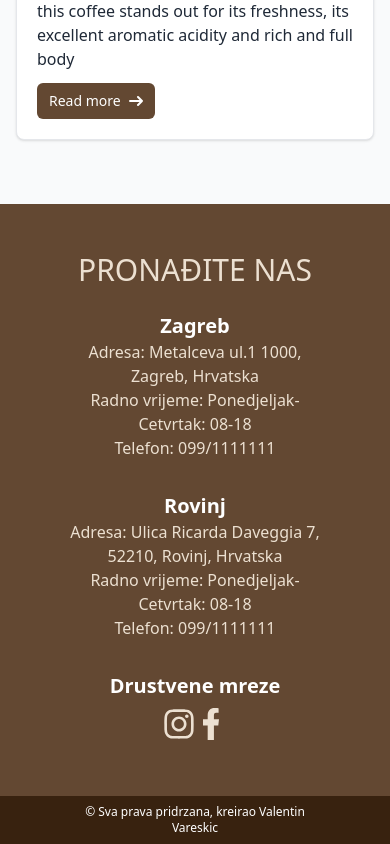
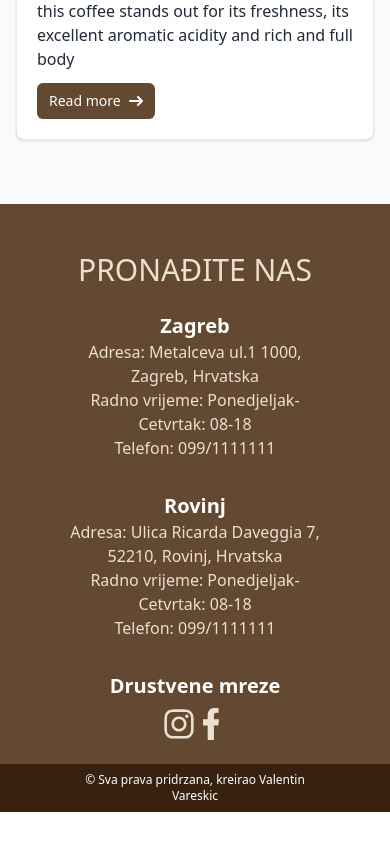
Before and after one commit to valentin994/augusto, a SvelteKit app: page / in a window 390 px wide. Shown: the part 3658-4502 px from the top of the page. After the commit the page ends 4470 px from the top, so only its background shows below. Built offline with nearby package versions, Linux system fonts and the light colour scheme; a web font is replaced by a local one.

Commit message:
various updates

```diff
--- a/src/routes/+page.svelte
+++ b/src/routes/+page.svelte
@@ -115,7 +115,7 @@
     </div>
 </div>
 
-<div class="px-16 pt-10 pb-8 md:pb-12 bg-accent text-center md:text-left">
+<div class="px-16 pt-10 md:pb-12 bg-accent text-center md:text-left">
     <h1 class="text-3xl font-thin text-background py-2">PRONAĐITE NAS</h1>
     <div class="grid grid-cols-1 md:grid-cols-3">
         <div class="py-4">
```
